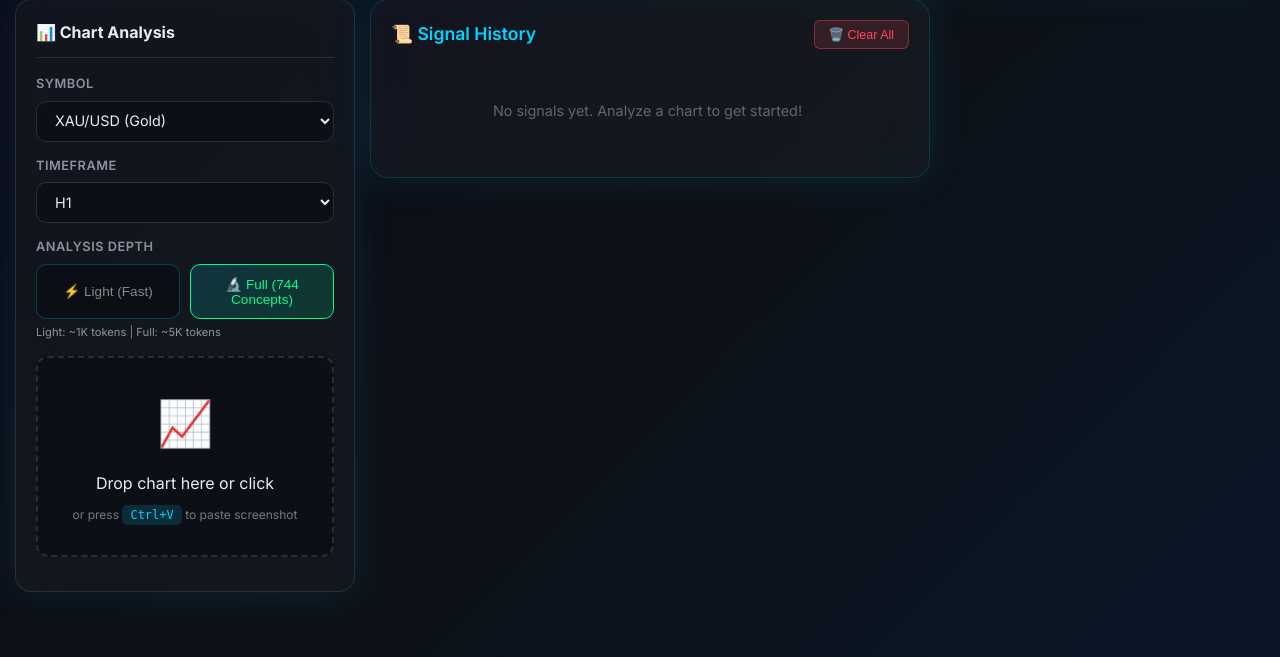
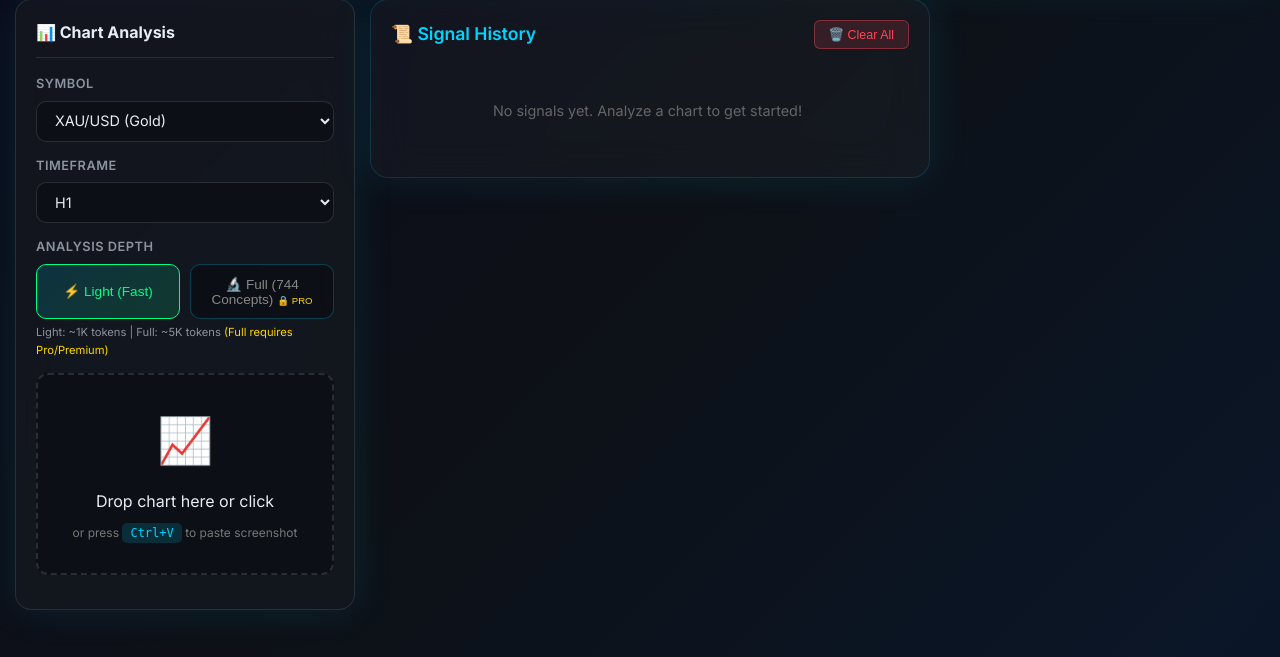
Before and after one commit to DOM6666-boom/forex-analyzer-pro, a Flask app: page / in a window 1280 px wide. Shown: the part 143-800 px from the top of the page. Run offline with Flask 3, Linux system fonts and the light colour scheme.

Commit message:
Lock Full 744 Concepts mode for Pro/Premium users only - Free users use Light mode

```diff
--- a/templates/index.html
+++ b/templates/index.html
@@ -2100,11 +2100,19 @@
                 <div class="form-group">
                     <label>Analysis Depth</label>
                     <div class="mode-toggle">
-                        <button type="button" class="mode-btn" id="lightModeBtn" onclick="setAnalysisDepth('light')">⚡ Light (Fast)</button>
-                        <button type="button" class="mode-btn active" id="fullModeBtn" onclick="setAnalysisDepth('full')">🔬 Full (744 Concepts)</button>
+                        <button type="button" class="mode-btn active" id="lightModeBtn" onclick="setAnalysisDepth('light')">⚡ Light (Fast)</button>
+                        <button type="button" class="mode-btn" id="fullModeBtn" onclick="setAnalysisDepth('full')">
+                            🔬 Full (744 Concepts)
+                            {% if not user or (user and user.tier == 'free') %}
+                            <span style="font-size: 0.6rem; color: #ffd700;">🔒 PRO</span>
+                            {% endif %}
+                        </button>
                     </div>
                     <div style="font-size: 0.7rem; color: var(--text-secondary); margin-top: 5px;">
                         Light: ~1K tokens | Full: ~5K tokens
+                        {% if not user or (user and user.tier == 'free') %}
+                        <span style="color: #ffd700;">(Full requires Pro/Premium)</span>
+                        {% endif %}
                     </div>
                 </div>
 
@@ -2676,7 +2684,18 @@
             alert(`Selected ${symbol}! Now upload a chart screenshot to analyze.`);
         }
 
+        // User tier from server
+        const userTier = '{{ user.tier if user else "free" }}';
+        const canUseFullMode = (userTier === 'pro' || userTier === 'premium' || userTier === 'owner');
+
         function setAnalysisDepth(depth) {
+            // Check if user can use Full mode
+            if (depth === 'full' && !canUseFullMode) {
+                alert('🔒 Full (744 Concepts) analysis requires Pro or Premium plan.\n\nUpgrade now to unlock detailed institutional-grade analysis!');
+                window.location.href = '/pricing';
+                return;
+            }
+
             lightMode = (depth === 'light');
             if (depth === 'light') {
                 document.getElementById('lightModeBtn').classList.add('active');
@@ -2685,6 +2704,13 @@
                 document.getElementById('lightModeBtn').classList.remove('active');
                 document.getElementById('fullModeBtn').classList.add('active');
             }
+        }
+
+        // Initialize to Light mode for Free users
+        if (!canUseFullMode) {
+            lightMode = true;
+            document.getElementById('lightModeBtn').classList.add('active');
+            document.getElementById('fullModeBtn').classList.remove('active');
         }
 
         // ========== CUSTOM SYMBOL HANDLER ==========
```
